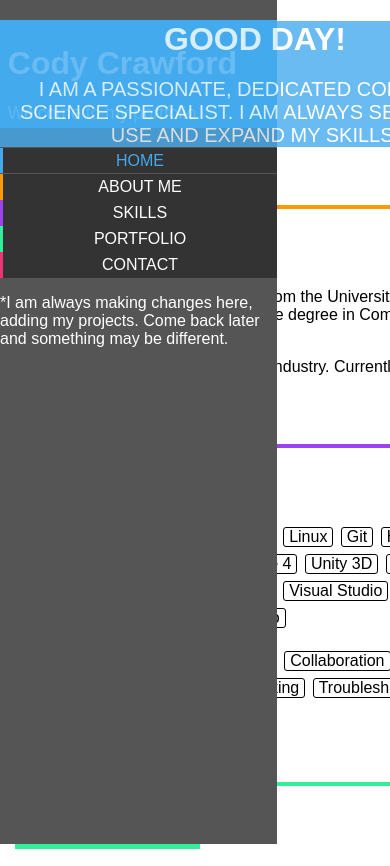
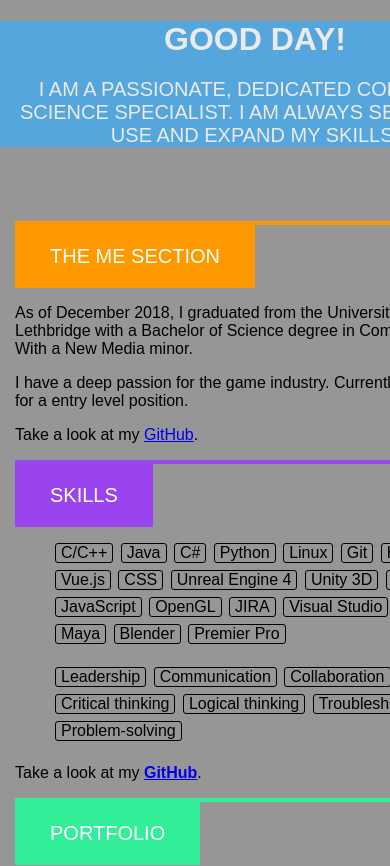
Before and after one commit to codarth/codarth.github.io, a plain HTML site: page index.html in a window 390 px wide. Shown: the top 866 px of the page. Drawn offline with Linux system fonts and the light colour scheme; a web font is replaced by a local one.

Commit message:
Fix formatting

```diff
--- a/css/main.css
+++ b/css/main.css
@@ -2,7 +2,6 @@
 
 * {
     box-sizing: border-box;
-    /*        border: 2px solid red;*/
 }
 
 html,
@@ -10,7 +9,8 @@ body {
     height: 100%;
     margin: auto;
     font-size: 100%;
-    min-width: 320px
+    min-width: 320px;
+    background-color: #969696;
 }
 
 img {
@@ -26,18 +26,17 @@ img {
 }
 
 .full_wrapper {
-    display: grid;
-    grid-template-columns: 1fr 5fr;
+    display: flex;
 }
 
 .main-sidebar {
-    grid-column: 1;
     background-color: #555;
     color: #ffffff;
-    /*    display: block;*/
     position: fixed;
     width: 277px;
     height: 100%;
+    overflow-y: auto;
+    display: block;
 }
 
 .logo {
@@ -62,8 +61,7 @@ img {
     text-align: center;
     padding: 0;
     margin: 0;
-    list-style: none;
-    /*position: fixed;*/
+    display: block;
 }
 
     .mainmenu li {
@@ -90,40 +88,20 @@ li {
     display: list-item;
 }
 
-    li.home a.active {
-        color: #4ae;
-    }
-
     li.home a {
         border-color: #4ae;
-    }
-
-    li.about a.active {
-        color: #f90;
     }
 
     li.about a {
         border-color: #f90;
     }
 
-    li.skills a.active {
-        color: #94e;
-    }
-
     li.skills a {
         border-color: #94e;
     }
 
-    li.portfolio a.active {
-        color: #3e9;
-    }
-
     li.portfolio a {
         border-color: #3e9;
-    }
-
-    li.contact a.active {
-        color: #e37;
     }
 
     li.contact a {
@@ -131,21 +109,8 @@ li {
     }
 
 .main-content {
-    grid-column: 2/-1;
-    /*    float: right;*/
-    /*    width: 80%;*/
-}
-
-.welcome {
-    background-image: url(../images/code-coding-computer-574071.jpg);
-    background-attachment: fixed;
-    background-position: center;
-    background-repeat: no-repeat;
-    background-size: cover;
-    height: 500px;
-    width: 100%;
-    float: left;
-    margin-bottom: 5px;
+    flex: 1;
+    margin-left: 277px;
 }
 
 .welcome-message {
@@ -336,15 +301,12 @@ li {
         }
 
 @media only screen and (max-width: 1000px) {
-    #main-sidebar {
+    .main-sidebar {
         display: none;
-        width: 0%;
-        height: 0%;
     }
 
-    #main-content {
-        float: none;
-        width: 100%;
+    .main-content {
+        margin-left: 0;
     }
 
     .welcome {
--- a/index.html
+++ b/index.html
@@ -4,9 +4,9 @@
 <head>
     <link rel="stylesheet" type="text/css" href="https://fonts.googleapis.com/css?family=Roboto:300,400,500,700">
     <link rel="stylesheet" type="text/css" href="http://fonts.googleapis.com/css?family=Open+Sans:300italic,400italic,700italic,800italic,400,300,600,700,800">
-    <title>Cody Crawford</title>
+    <title>Cody Crawford Portfolio</title>
     <meta charset="utf-8">
-    <meta name="keywords" content="Cody Crawford, portfolio, Lethbridge, student, Computer Science">
+    <meta name="keywords" content="Cody Crawford, portfolio, University of Lethbridge, Game Developer, Computer Science">
     <meta name="description" content="This is the portfolio of Cody Crawford.">
     <meta name="viewport" content="width=device-width, initial-scale=1">
     <link rel="stylesheet" type="text/css" href="css/main.css">
@@ -42,9 +42,6 @@
                     </li>
 
                 </ul>
-            </div>
-            <div class="Construction">
-                <p>*I am always making changes here, adding my projects. Come back later and something may be different.</p>
             </div>
         </div>
         <div class="main-content kodchasan">
```
